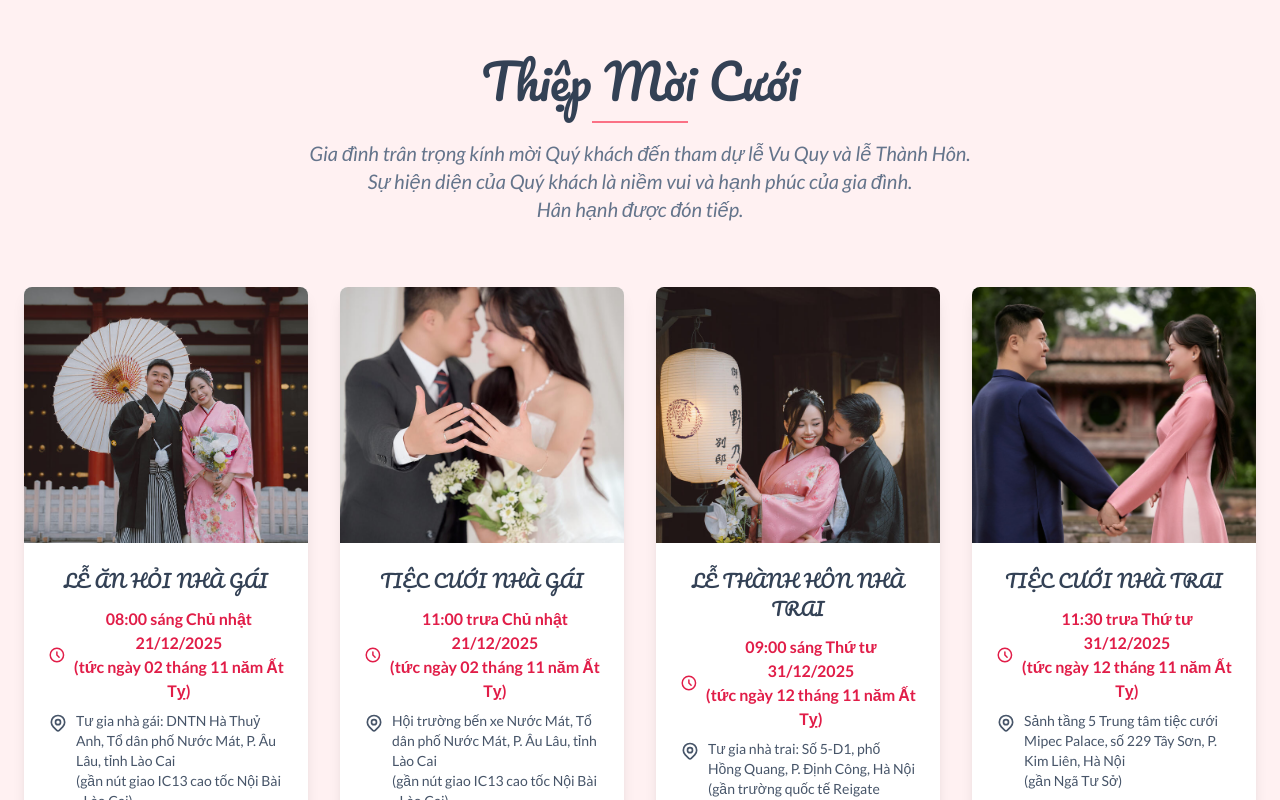
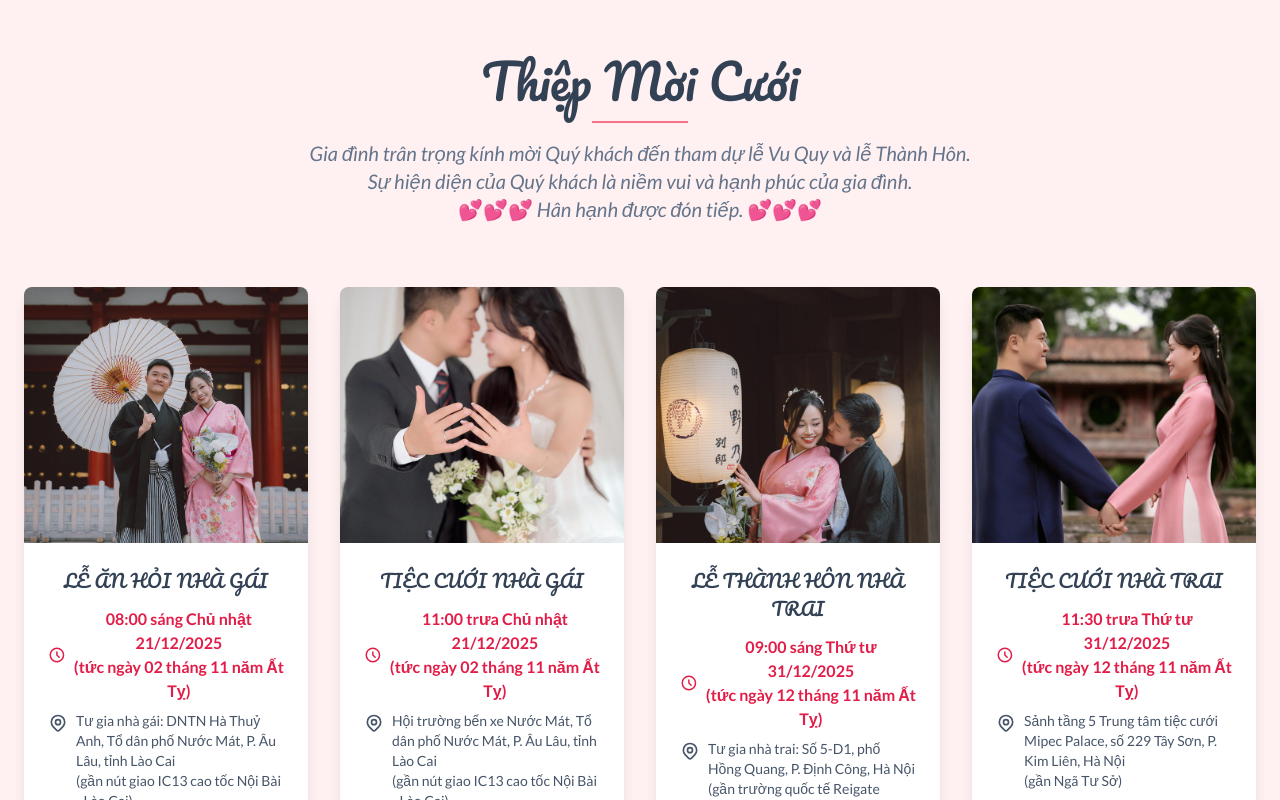
Before and after one commit to nqtuan11192/nqtuan11192.github.io, a React (Vite) app: page / in a window 1280 px wide. Shown: the part 5360-6160 px from the top of the page. Built offline with nearby package versions, Linux system fonts and the light colour scheme; no server answers; the database is empty.

Commit message:
Update text

```diff
--- a/components/WeddingEvents.tsx
+++ b/components/WeddingEvents.tsx
@@ -258,7 +258,7 @@ const WeddingEvents: React.FC = () => {
                         đến tham dự lễ Vu Quy và lễ Thành Hôn. <br />
                         Sự hiện diện của Quý khách
                         là niềm vui và hạnh phúc của gia đình. <br />
-                        Hân hạnh được đón tiếp.
+                        <span className="text-rose-500 not-italic">💕💕💕</span> Hân hạnh được đón tiếp. <span className="text-rose-500 not-italic">💕💕💕</span>
                     </p>
                 </div>
 
```
